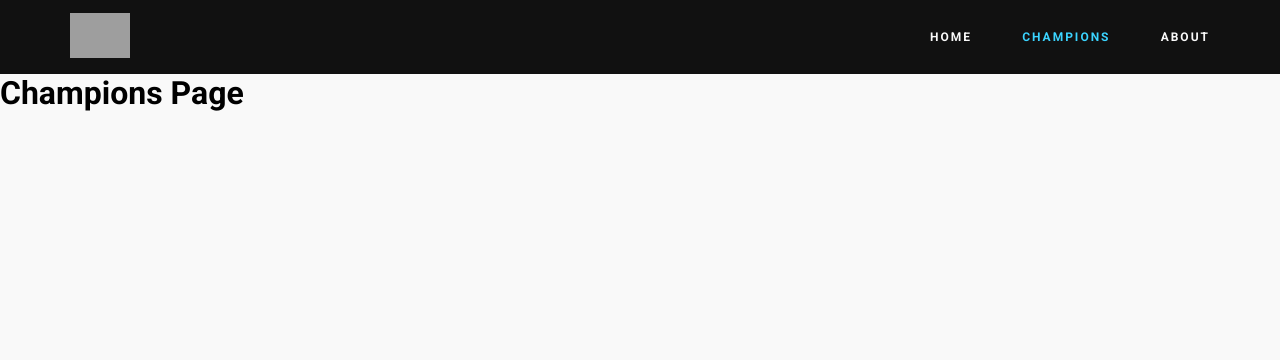
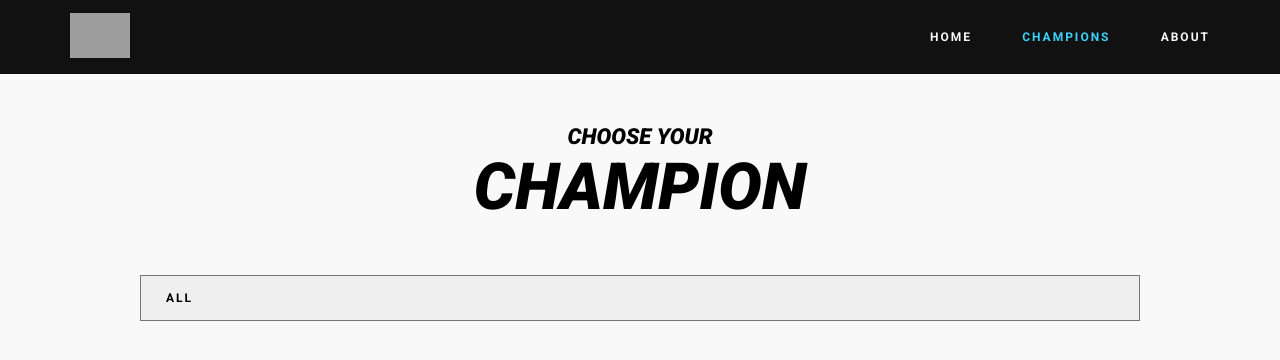
Before and after one commit to MarceloSebastian/lol-champions-info, a React (Create React App) app: page /champions in a window 1280 px wide. Shown: the top 360 px of the page. Built offline with nearby package versions, Linux system fonts and the light colour scheme; grey boxes are pictures that could not be loaded.

Commit message:
Select Styles Done

```diff
--- a/src/App.js
+++ b/src/App.js
@@ -24,6 +24,7 @@ function App() {
       </Switch>
     </Router>
   );
-}
+};
+
 
 export default App;
--- a/src/StyledComponents.js
+++ b/src/StyledComponents.js
@@ -10,7 +10,7 @@ export const LogoImage = styled.figure`
 
 export const WrapperHome = styled.div`
   min-height: calc(100vh - 84px);
-  `
+`;
 
 export const Hero = styled.div`
   min-height: calc(100vh - 84px);
@@ -59,11 +59,9 @@ export const Hero = styled.div`
     width: 17px;
     margin-left: 10px;
   }
-
-`
+`;
 
 export const AboutWrapper = styled.div`
-  /* border: 1px solid red; */
   min-height: calc(100vh - 84px);
   display: flex;
   justify-content: center;
@@ -74,7 +72,6 @@ export const AboutWrapper = styled.div`
 
   figure {
     width: 80vh;
-    /* border: 1px solid blue; */
   }
 
   img {
@@ -83,7 +80,6 @@ export const AboutWrapper = styled.div`
 
   .content {
     width: 600px;
-    /* border: 1px solid green; */
     text-align: center;
     padding: 0 40px;
 
@@ -115,7 +111,7 @@ export const AboutWrapper = styled.div`
     }
 
   }
-`
+`;
 
 export const FooterWrapper = styled.footer`
   background-color: #111;
@@ -147,7 +143,6 @@ export const FooterWrapper = styled.footer`
 
   .container {
     min-height: 288px;
-    /* border: 1px solid blue; */
     display: flex;
     justify-content: center;
     align-items: center;
@@ -160,7 +155,6 @@ export const FooterWrapper = styled.footer`
   }
 
   .social {
-    /* border: 1px solid green; */
     font-size: 60px;
     padding-top: 30px;
 
@@ -170,3 +164,41 @@ export const FooterWrapper = styled.footer`
 
   }
 `;
+
+export const ChampionsInfoWrapper = styled.div`
+  /* border: 1px solid red; */
+  padding: 50px;
+
+  span, h2 {
+    text-align: center;
+    text-transform: uppercase;
+    font-style: italic;
+  }
+
+  span {
+    display: block;
+    font-size: 22px;
+  }
+
+  h2 {
+    font-size: 65px;
+    font-weight: 900;
+    margin-bottom: 20px;
+  }
+`;
+
+export const StyledSelectBar = styled.select`
+  padding: 15px 25px;
+  -webkit-appearance: none;
+  cursor: pointer;
+  outline: none;
+  border-radius: 0;
+  width: 90%;
+  max-width: 1000px;
+  margin: 50px auto;
+  display: block;
+  text-transform: uppercase;
+  font-weight: 700;
+  font-size: 12px;
+  letter-spacing: 2px;
+`;
--- a/src/components/AboutPage.js
+++ b/src/components/AboutPage.js
@@ -14,7 +14,10 @@ const AboutPage = () => {
           <h2>About us</h2>
           <p>Lorem ipsum dolor sit amet consectetur adipisicing elit. Magnam veritatis dolorum voluptatem optio ab quos exercitationem dignissimos sapiente molestias molestiae error sequi aut id eius, distinctio atque accusantium. Dicta, sapiente!
           Quas saepe, quia quaerat sed ipsum, nulla minima ea neque rem illo pariatur! Iste minima ducimus debitis, animi ipsa maxime ex temporibus ut, esse consequatur deleniti aliquid.</p>
-          <a href="#!">
+          <a href="mailto:na.marcelo.sebastian@gmail.com"
+            target="_blank"
+            rel="noopener noreferrer"
+          >
             Contact Us
           </a>
         </div>
--- a/src/components/ChampionsPage.js
+++ b/src/components/ChampionsPage.js
@@ -1,6 +1,31 @@
+import { ChampionsInfoWrapper } from '../StyledComponents';
+import useSelect from '../hooks/useSelect';
+import { useEffect } from 'react';
+
 const ChampionsPage = () => {
+
+  const OPTIONS = [
+    { value: 'all', category: 'All'},
+    { value: 'assassin', category: 'Assassins'},
+    { value: 'fighter', category: 'Fighters'},
+    { value: 'mage', category: 'Mages'},
+    { value: 'marksman', category: 'Marksmen'},
+    { value: 'support', category: 'Supports'},
+    { value: 'tank', category: 'Tanks'},
+  ];
+
+  const [ typechamp, Select ] = useSelect('all', OPTIONS);
+
+  // useEffect(() => {
+  //   console.log(typechamp);
+  // }, [typechamp])
+
   return (
-    <h1>Champions Page</h1>
+    <ChampionsInfoWrapper>
+      <span>Choose your</span>
+      <h2>Champion</h2>
+      <Select />
+    </ChampionsInfoWrapper>
    );
 }
 
--- /dev/null
+++ b/src/hooks/useSelect.js
@@ -0,0 +1,29 @@
+import {StyledSelectBar} from '../StyledComponents';
+import { useState } from 'react';
+
+const useSelect = ( initialState, options ) => {
+
+  const [ state, setState ] = useState(initialState);
+  const handleChange = e => {
+    // console.log(e.target.value);
+    setState(e.target.value)
+  }
+
+  const Select = () => (
+    <StyledSelectBar
+      onChange={ handleChange }
+      value={state}
+    >
+      { options.map( option => (
+        <option key={option.value}
+          value={option.value}
+        >{option.category}</option>
+      )) }
+    </StyledSelectBar>
+  )
+
+  return [ state, Select ];
+
+}
+
+export default useSelect;
--- a/src/index.css
+++ b/src/index.css
@@ -44,5 +44,5 @@ nav a {
 }
 
 .golden {
-  color: rgb(175, 150, 95);
+  color: #af965f;
 }
```
Also changed, not shown: public/main.js (added).
